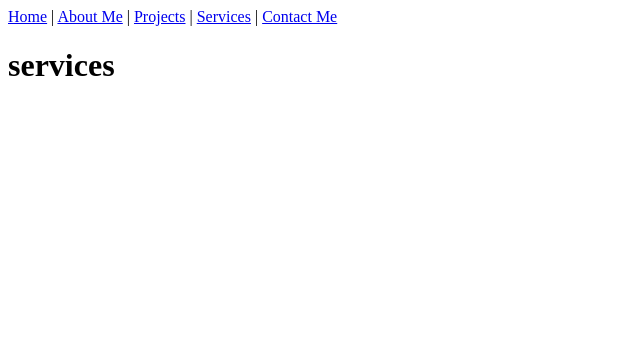
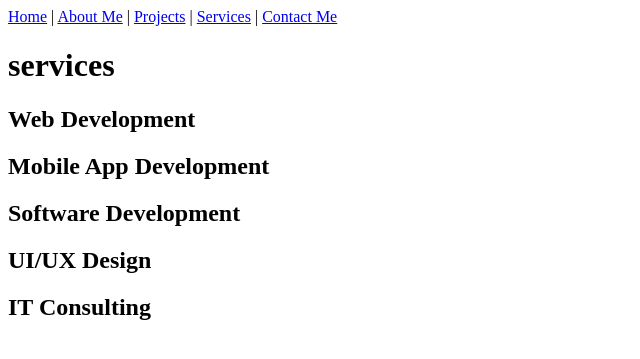
Before and after one commit to turyakiracresent/TuryakiraCresentPortfolio, a Django app: page /services/ in a window 1280 px wide. Shown: the top 359 px of the page, without its empty margins (0-640 px from the left). Run offline with Django 5.2, Linux system fonts and the light colour scheme.

Commit message:
Second commit

```diff
--- a/templates/contactMe.html
+++ b/templates/contactMe.html
@@ -1,4 +1,5 @@
 {% extends "base.html" %}
 {% block content%}
 <h1>contactMe</h1>
+<h2>Via 0740343409 | Send me an email vai cresentturyakira@gmail.com</h2>
 {% endblock content%}
--- a/templates/projects.html
+++ b/templates/projects.html
@@ -2,4 +2,5 @@
 {% extends "base.html" %}
 {% block content%}
 <h1>projects</h1>
+<h2>Currently working on <a href="https://kabwebsite.onrender.com/">Kabale University</a> demo website</h2>
 {% endblock content%}
--- a/templates/services.html
+++ b/templates/services.html
@@ -2,4 +2,9 @@
 {% extends "base.html" %}
 {% block content%}
 <h1>services</h1>
+<h2>Web Development</h2>
+<h2>Mobile App Development</h2>
+<h2>Software Development</h2>
+<h2>UI/UX Design</h2>
+<h2>IT Consulting</h2>
 {% endblock content%}
```
